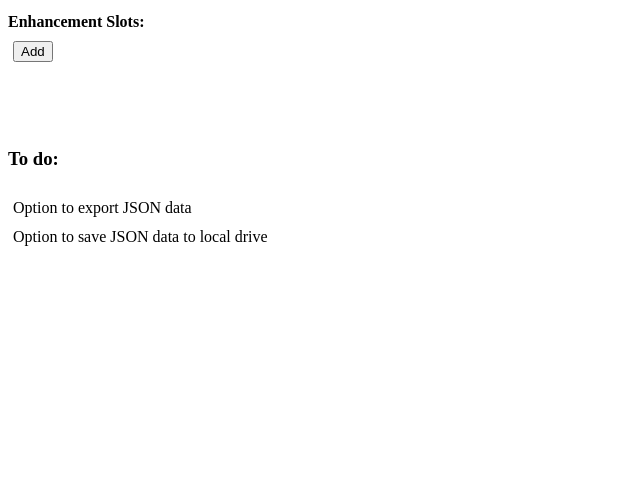
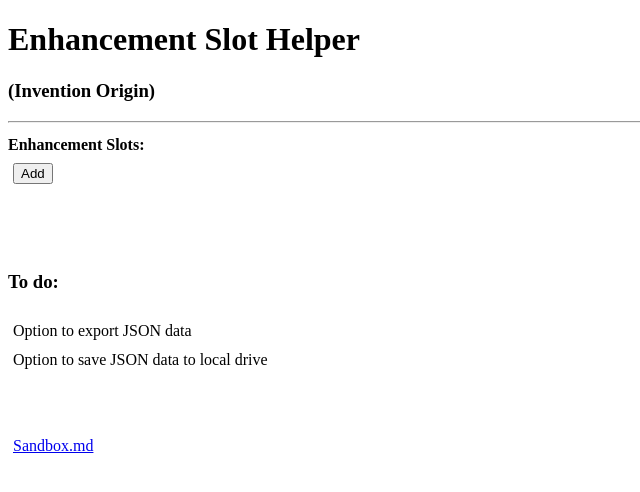
Before and after one commit to wuhsapineen/wuhsapineen.github.io, a Jekyll site: the page sandbox/index.html, which Jekyll copies as it is, in a window 1280 px wide. Shown: the top 492 px of the page, without its empty margins (0-640 px from the left). Built offline with Jekyll 4.4.1, drawn with Linux system fonts in a browser that asks for light colours.

Commit message:
Update index.html

```diff
--- a/sandbox/index.html
+++ b/sandbox/index.html
@@ -51,6 +51,10 @@ var arrayDisplayed = [];
 </head>
 <body>
 
+<h1>Enhancement Slot Helper</h1>
+<h3>(Invention Origin)</h3>
+<hr />
+
 <form id="formEnhancementSlots">
   <label ><b>Enhancement Slots:</b></label>
   <br />
@@ -83,6 +87,14 @@ var arrayDisplayed = [];
 </ul>
 </div>
 <br />
+<br />
+
+<div id="footer-nav">
+  <ul id="nav-list">
+    <li><a href="sandbox.md">Sandbox.md</a></li>
+  </ul>
+</div>
+
 
 <script type="text/javascript">
 // --- test ---
```
